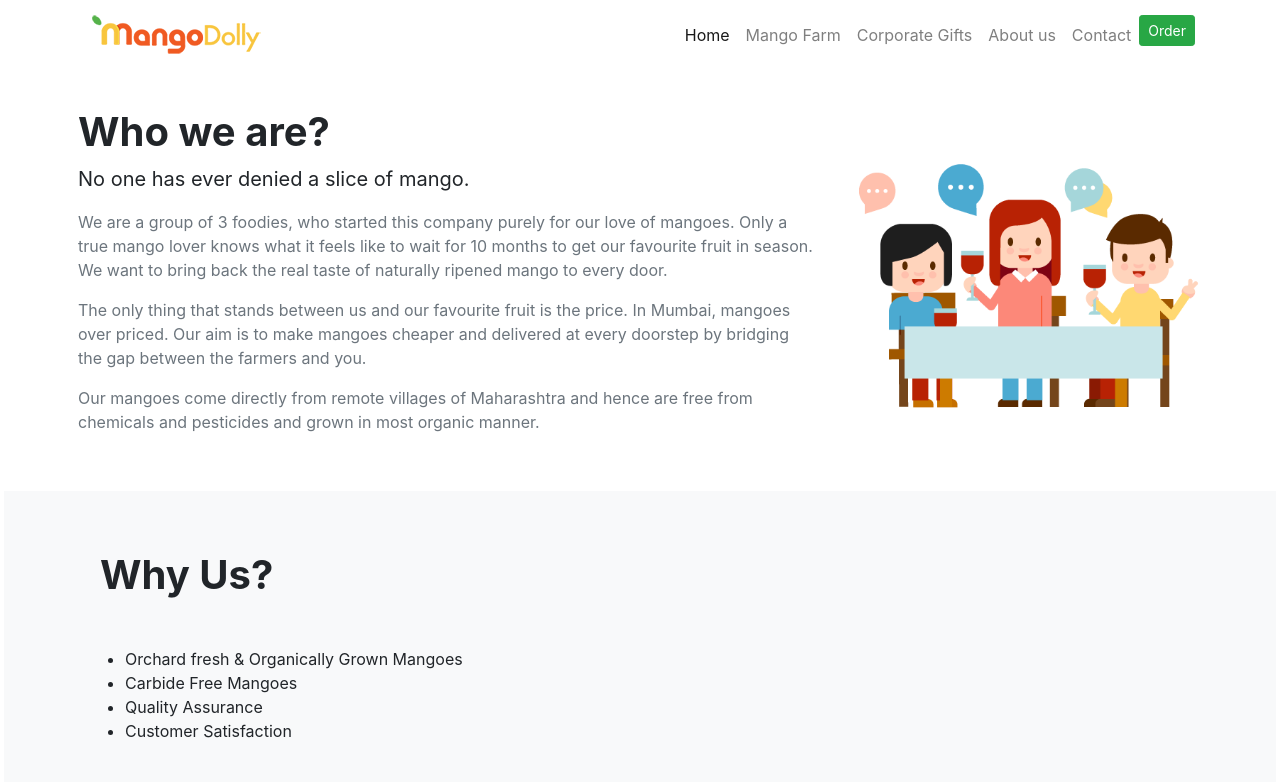
After one commit to gaaanesh/md, a PHP site: page /in/about-us.php in a window 1280 px wide. The commit adds this page. Shown: the top 782 px of the page. Run offline with PHP 8.4, Linux system fonts and the light colour scheme; some libraries are stand-ins or nearby versions.

Commit message:
about page commited

```diff
--- /dev/null
+++ b/in/about-us.php
@@ -0,0 +1,93 @@
+
+<?php include 'header.php';?>
+
+
+<!--
+
+<div class="container pt-lg-5 pb-lg-5 mx-auto mt-5 mb-5">
+              <div class="row">
+                <div class="col-md-8 flex-flexmd">
+                  <h1 class="display-5 font-weight-normal"><strong>Who we are?</strong></h1>
+                <p class="lead font-weight-normal">
+                  No one has ever denied a slice of mango.
+                </p>
+                <p class="text-muted">We are a group of 3 foodies, who started this company purely for our love of mangoes. Only a true  mango lover knows what it feels like to wait for 10 months to get our favourite fruit in season. We want to bring back the real taste of naturally ripened mango to every door. </p><p class="text-muted">
+The only thing that stands between us and our favourite fruit is the price. In Mumbai, mangoes over priced. Our aim is to make mangoes cheaper and delivered at every doorstep by bridging the gap between the farmers and you.</p><p class="text-muted">
+Our mangoes come directly from remote villages of Maharashtra and hence are free from chemicals and pesticides and grown in most organic manner.
+</p>
+                </div>
+                <div class="col-md-4 text-left d-none d-lg-block"><div class="giftmd-img">
+                  <img src="assets/images/gift-md.png" class="img-fluid" />
+                  </div></div>
+              </div>
+            </div>
+<hr />
+ -->
+
+
+
+        <!-- Start gift mangoes -->
+        <!-- <div class="position-relative"> -->
+        <div class="container pt-3 p-md-2 pb-md-4 mt-md-1 bg-white">
+          <div class="row">
+            <div class="col-md-8 pt-5 mx-auto mt-5">
+                <h1 class="display-5 font-weight-normal"><strong>Who we are?</strong></h1>
+                <p class="lead font-weight-normal">
+                  No one has ever denied a slice of mango.
+                </p>
+                <p class="text-muted">We are a group of 3 foodies, who started this company purely for our love of mangoes. Only a true  mango lover knows what it feels like to wait for 10 months to get our favourite fruit in season. We want to bring back the real taste of naturally ripened mango to every door. </p><p class="text-muted">
+The only thing that stands between us and our favourite fruit is the price. In Mumbai, mangoes over priced. Our aim is to make mangoes cheaper and delivered at every doorstep by bridging the gap between the farmers and you.</p><p class="text-muted">
+Our mangoes come directly from remote villages of Maharashtra and hence are free from chemicals and pesticides and grown in most organic manner.
+</p>
+
+              <!-- <a href="coming-soon.html" class="btn btn-lg btn-warning">Get Now</a> -->
+            </div>
+<div class="col-md-4 pt-5 mx-auto mt-5">
+                  <div class="giftmd-img">
+                  <img src="assets/images/about-mango-dolly.png" class="img-fluid" />
+                  </div>
+                </div></div>
+            <!-- <div class="container">
+              <div class="row">
+                <div class="col-md">
+                  <div class="giftmd-img">
+                  <img src="assets/images/about-mango-dolly.jpg" class="img-fluid" />
+                  </div>
+                </div>
+              </div>
+            </div> -->
+</div>
+
+
+<div class="position-relative overflow-hidden p-3 p-md-2 pb-md-4 m-md-1 bg-light giftmd-values">
+
+
+            <div class="container">
+              <div class="col-md-12 pt-lg-1 mx-auto my-5">
+                <h1 class="display-5 font-weight-normal"><strong>Why Us?</strong></h1>
+                <!-- <p class="lead font-weight-normal">
+                  Get rid of your fear for sugar. Not everything sweet is a danger to health.<br />Mangoes have various health benefits
+                </p> -->
+            </div>
+
+              <div class="row">
+                <div class="col-md ">
+                  <div class="text-left">
+                    <ul>
+                      <li>Orchard fresh & Organically Grown Mangoes</li>
+<li>Carbide Free Mangoes</li>
+<li>Quality Assurance</li>
+<li>Customer Satisfaction</li>
+</li>
+                  </ul>
+                  </div>
+                </div>
+                <!-- <div class="col-md text-left d-none d-lg-block">
+                  <img src="assets/images/mango-value.png" class="img-fluid" />
+
+                </div> -->
+              </div>
+            </div>
+        </div>
+
+<?php //include 'footer.php';?>
--- /dev/null
+++ b/in/header.php
@@ -0,0 +1,56 @@
+<!DOCTYPE html>
+<html lang="en">
+    <head>
+        <title>MangoDolly</title>
+        <meta http-equiv="x-ua-compatible" content="ie=edge">
+        <meta name="viewport" content="width=device-width, initial-scale=1.0" />
+
+        <!-- <link rel="stylesheet" href="https://fonts.googleapis.com/css?family=Raleway:400,800"> -->
+        <!-- <link rel='stylesheet' href="https://maxcdn.bootstrapcdn.com/font-awesome/4.7.0/css/font-awesome.min.css"> -->
+        <link rel="stylesheet" href="css/bootstrap.css">
+        <link rel="stylesheet" href="css/style.css">
+        <link rel='stylesheet' href='https://use.fontawesome.com/releases/v5.5.0/css/all.css' integrity='sha384-B4dIYHKNBt8Bc12p+WXckhzcICo0wtJAoU8YZTY5qE0Id1GSseTk6S+L3BlXeVIU' crossorigin='anonymous'>
+    </head>
+
+    <body>
+      <header>
+
+            <nav class="navbar navbar-expand-lg navbar-light bg-white fixed-top">
+                <div class="container">
+              <a class="navbar-brand" href="coming-soon.html"><img src="assets/images/mangodolly.png"></a>
+              <button class="navbar-toggler" type="button" data-toggle="collapse" data-target="#navbarSupportedContent" aria-controls="navbarSupportedContent" aria-expanded="false" aria-label="Toggle navigation">
+                <span class="navbar-toggler-icon"></span>
+              </button>
+
+              <div class="collapse navbar-collapse" id="navbarSupportedContent">
+                <ul class="navbar-nav ml-auto">
+                  <li class="nav-item active">
+                    <a class="nav-link" href="index.php">Home <span class="sr-only">(current)</span></a>
+                  </li>
+                  <li class="nav-item">
+                    <a class="nav-link" href="coming-soon.html">Mango Farm</a>
+                  </li>
+                  <li class="nav-item">
+                    <a class="nav-link" href="coming-soon.html">Corporate Gifts</a>
+                  </li>
+                  <li class="nav-item">
+                    <a class="nav-link" href="about-us.php">About us</a>
+                  </li>
+                  <li class="nav-item">
+                    <a class="nav-link" href="coming-soon.html">Contact</a>
+                  </li>
+                  <li class="nav-item">
+                    <a class="btn btn-sm btn-success" href="coming-soon.html">Order</a>
+                  </li>
+
+
+                </ul>
+                <!-- <form class="form-inline my-2 my-lg-0">
+                  <input class="form-control mr-sm-2" type="search" placeholder="Search" aria-label="Search">
+                  <button class="btn btn-outline-success my-2 my-sm-0" type="submit">Search</button>
+                </form> -->
+              </div>
+              </div>
+            </nav>
+
+        </header>
--- a/package.json
+++ b/package.json
@@ -8,6 +8,7 @@
     "bootstrap": "^4.2.1",
     "exports-loader": "^0.7.0",
     "gulp": "^3.9.0",
+    "gulp-connect-php": "^1.0.3",
     "jquery": "^3.3.1",
     "popper.js": "^1.14.6",
     "webpack": "^4.27.1",
```
Also changed, not shown: gulpfile.js (+23 -7 lines), in/about.html (added, +69 -0 lines), in/footer.php (added, +70 -0 lines), in/index.php (renamed from in/index.html, +11 -134 lines), in/assets/images/about-mango-dolly.jpg (added), in/assets/images/about-mango-dolly.png (added), package-lock.json.
